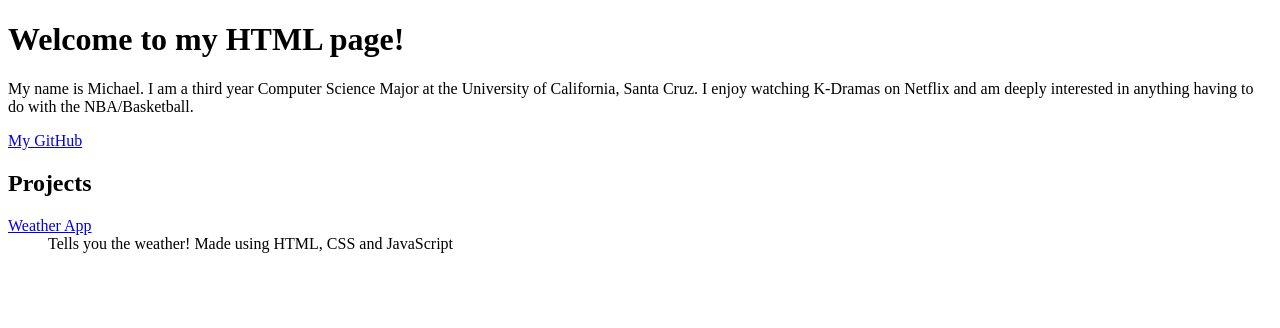
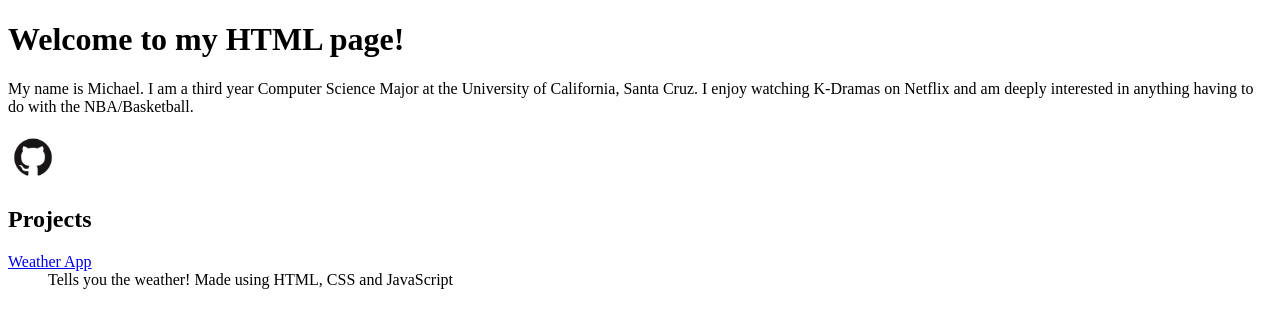
Before and after one commit to msoebrot/website, a plain HTML site: page index.html in a window 1280 px wide. Drawn offline with Linux system fonts and the light colour scheme.

Commit message:
Add image to website
Change GitHub link text to an image.

```diff
--- a/index.html
+++ b/index.html
@@ -10,7 +10,7 @@
             University of California, Santa Cruz. I enjoy watching
             K-Dramas on Netflix and am deeply interested in anything
             having to do with the NBA/Basketball. </p>
-        <a href="https://github.com/msoebrot"> My GitHub</a>
+        <a href="https://github.com/msoebrot"><img src="github.png" alt="GitHub Link" width="50px" height="50px"></a>
         <h2> Projects </h2>
         <dl>
             <dt> <a href="https://github.com/msoebrot"> Weather App</a></dt>
```
Also changed, not shown: github.png (added).
